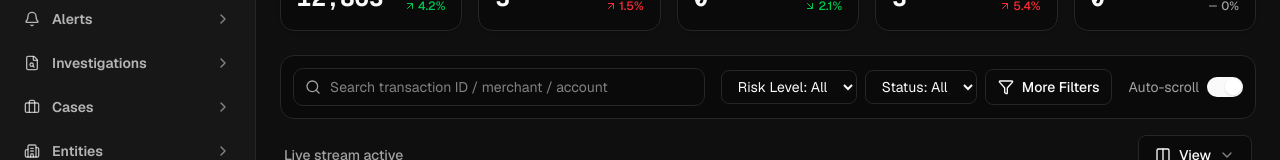
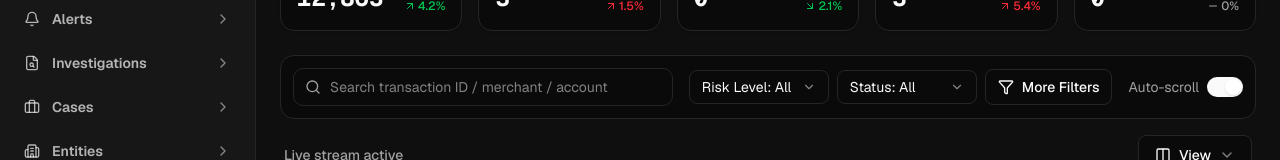
Before and after one commit to 0xkid-root/RTTMT_Analyst, a Next.js app: page /monitor/live-transactions in a window 1280 px wide. Shown: the part 235-395 px from the top of the page. Built offline with nearby package versions, Linux system fonts and the light colour scheme.

Commit message:
fix(monitor): replace native selects with custom select in filters for dark mode support

```diff
--- a/src/features/monitor/components/live/LiveTransactionsFilters.tsx
+++ b/src/features/monitor/components/live/LiveTransactionsFilters.tsx
@@ -1,5 +1,6 @@
-import { Search, Filter } from 'lucide-react';
+import { Search, Filter, ChevronDown } from 'lucide-react';
 import { Button } from '@/components/ui/button';
+import { useState, useRef, useEffect } from 'react';
 
 interface LiveTransactionsFiltersProps {
   searchTerm: string;
@@ -8,12 +9,75 @@ interface LiveTransactionsFiltersProps {
   onToggleAutoScroll: () => void;
 }
 
+function CustomSelect({ options, value, onChange, placeholder }: { options: {value: string, label: string}[], value: string, onChange: (v: string) => void, placeholder: string }) {
+  const [open, setOpen] = useState(false);
+  const ref = useRef<HTMLDivElement>(null);
+
+  useEffect(() => {
+    const clickOutside = (e: MouseEvent) => { if (!ref.current?.contains(e.target as Node)) setOpen(false); };
+    document.addEventListener('mousedown', clickOutside);
+    return () => document.removeEventListener('mousedown', clickOutside);
+  }, []);
+
+  const selectedLabel = options.find(o => o.value === value)?.label || placeholder;
+
+  return (
+    <div className="relative" ref={ref}>
+      <button
+        type="button"
+        className="flex items-center justify-between gap-2 bg-background border border-border hover:bg-muted/50 transition-colors rounded-md px-3 py-1.5 text-sm min-w-[140px]"
+        onClick={() => setOpen(!open)}
+      >
+        <span className="truncate">{selectedLabel}</span>
+        <ChevronDown className="w-3.5 h-3.5 opacity-50 shrink-0" />
+      </button>
+      {open && (
+        <div className="absolute top-full mt-1.5 w-full bg-card border border-border rounded-md shadow-lg overflow-hidden z-50 animate-in fade-in zoom-in-95 duration-100">
+          {options.map((opt) => (
+            <button
+              key={opt.value}
+              type="button"
+              className={`w-full text-left px-3 py-2 text-sm transition-colors hover:bg-muted/80 ${value === opt.value ? 'bg-muted text-foreground font-medium' : 'text-muted-foreground'}`}
+              onClick={() => {
+                onChange(opt.value);
+                setOpen(false);
+              }}
+            >
+              {opt.label}
+            </button>
+          ))}
+        </div>
+      )}
+    </div>
+  );
+}
+
 export function LiveTransactionsFilters({
   searchTerm,
   onSearchChange,
   autoScroll,
   onToggleAutoScroll
 }: LiveTransactionsFiltersProps) {
+  // Mock state for filters since they weren't wired up in the original
+  const [riskFilter, setRiskFilter] = useState("");
+  const [statusFilter, setStatusFilter] = useState("");
+
+  const riskOptions = [
+    { value: "", label: "Risk Level: All" },
+    { value: "CRITICAL", label: "Critical" },
+    { value: "HIGH", label: "High" },
+    { value: "MEDIUM", label: "Medium" },
+    { value: "LOW", label: "Low" }
+  ];
+
+  const statusOptions = [
+    { value: "", label: "Status: All" },
+    { value: "CLEAR", label: "Clear" },
+    { value: "REVIEW", label: "Review" },
+    { value: "ALERT", label: "Alert" },
+    { value: "BLOCKED", label: "Blocked" }
+  ];
+
   return (
     <div className="flex flex-col sm:flex-row items-center justify-between gap-4 bg-card border border-border p-3 rounded-xl mb-4">
       <div className="flex-1 flex items-center gap-4 w-full">
@@ -29,21 +93,19 @@ export function LiveTransactionsFilters({
         </div>
 
         <div className="hidden lg:flex items-center gap-2">
-          <select className="bg-background border border-border rounded-md px-3 py-1.5 text-sm">
-            <option value="">Risk Level: All</option>
-            <option value="CRITICAL">Critical</option>
-            <option value="HIGH">High</option>
-            <option value="MEDIUM">Medium</option>
-            <option value="LOW">Low</option>
-          </select>
+          <CustomSelect
+            options={riskOptions}
+            value={riskFilter}
+            onChange={setRiskFilter}
+            placeholder="Risk Level: All"
+          />
 
-          <select className="bg-background border border-border rounded-md px-3 py-1.5 text-sm">
-            <option value="">Status: All</option>
-            <option value="CLEAR">Clear</option>
-            <option value="REVIEW">Review</option>
-            <option value="ALERT">Alert</option>
-            <option value="BLOCKED">Blocked</option>
-          </select>
+          <CustomSelect
+            options={statusOptions}
+            value={statusFilter}
+            onChange={setStatusFilter}
+            placeholder="Status: All"
+          />
 
           <Button variant="outline" size="sm" className="gap-2">
             <Filter className="w-4 h-4" />
```
